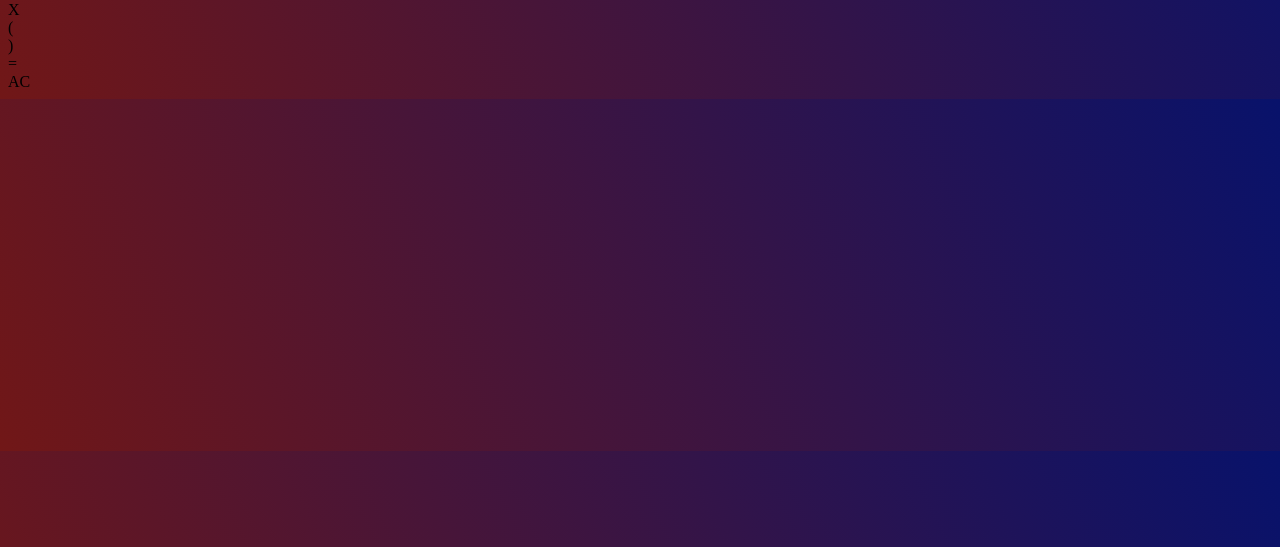
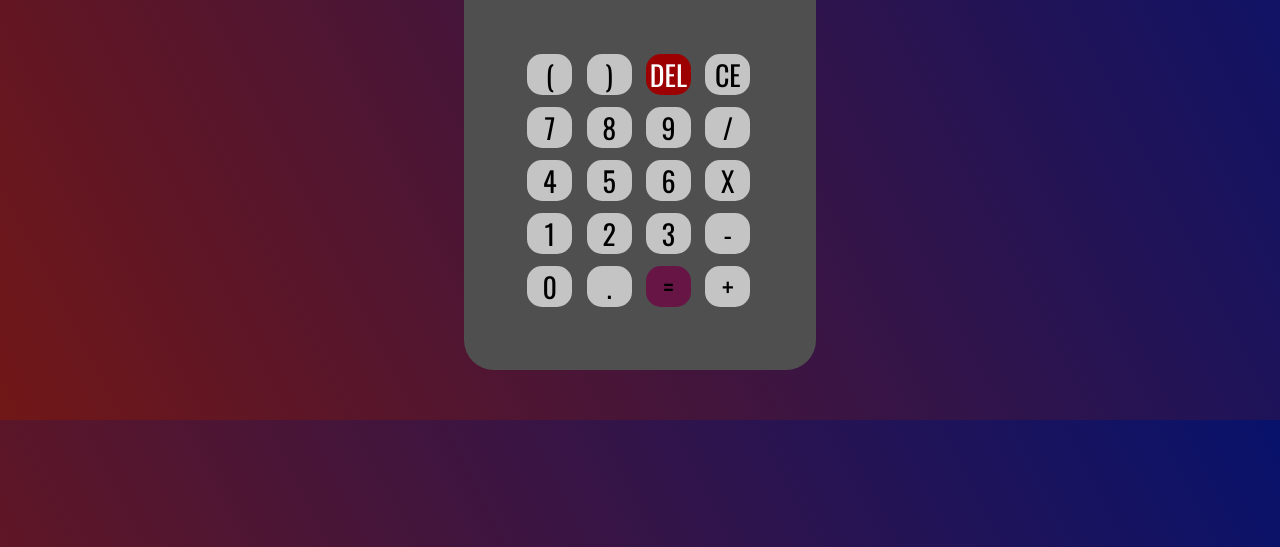
Before and after one commit to Ali-Afifi/calc-app, a plain HTML site: page index.html in a window 1280 px wide. Shown: the part 253-800 px from the top of the page. Drawn offline with nearby package versions, Linux system fonts and the light colour scheme.

Commit message:
finished css

```diff
--- a/index.html
+++ b/index.html
@@ -3,36 +3,36 @@
 <head>
     <meta charset="UTF-8">
     <meta http-equiv="X-UA-Compatible" content="IE=edge">
-    <meta name="viewport" content="width=device-width, initial-scale=1.0">
-    <link rel="stylesheet" href="main.css">
+    <meta name="viewport" content="wclassth=device-wclassth, initial-scale=1.0">
+    <link rel="stylesheet" href="./main.css">
     <title>Document</title>
 </head>
 <body>
-    <div class="main">
-        <div class="calc-body">
-            <div class="screen">
-                <h2 class="screen-text"></h2>
-            </div>
-            <div class="calc-buttons">
-                <div class="num">0</div>
-                <div class="num">1</div>
-                <div class="num">2</div>
-                <div class="num">3</div>
-                <div class="num">4</div>
-                <div class="num">5</div>
-                <div class="num">6</div>
-                <div class="num">7</div>
-                <div class="num">8</div>
-                <div class="num">9</div>
-                <div class="addition">+</div>
-                <div class="subtraction">-</div>
-                <div class="division">/</div>
-                <div class="multiplication">X</div>
-                <div class="leftP">(</div>
-                <div class="rightP">)</div>
-                <div class="equal">=</div>
-                <div class="clear">AC</div>
-            </div>
+    <div class="calc-body">
+        <div class="screen">
+            <h2 class="screen-text">Test</h2>
+        </div>
+        <div class="calc-buttons">
+            <div class="calc-button" id="leftP">(</div>
+            <div class="calc-button" id="rightP">)</div>
+            <div class="calc-button" id="delete">DEL</div>
+            <div class="calc-button" id="clear">CE</div>
+            <div class="calc-button">7</div>
+            <div class="calc-button">8</div>
+            <div class="calc-button">9</div>
+            <div class="calc-button" id="division">/</div>
+            <div class="calc-button">4</div>
+            <div class="calc-button">5</div>
+            <div class="calc-button">6</div>
+            <div class="calc-button" id="multiplication">X</div>
+            <div class="calc-button">1</div>
+            <div class="calc-button">2</div>
+            <div class="calc-button">3</div>
+            <div class="calc-button" id="subtraction">-</div>
+            <div class="calc-button">0</div>
+            <div class="calc-button" id="dot">.</div>
+            <div class="calc-button" id="equal">=</div>
+            <div class="calc-button" id="addition">+</div>
         </div>
     </div>
 </body>
--- a/main.css
+++ b/main.css
@@ -1,5 +1,61 @@
 @import url('https://fonts.googleapis.com/css2?family=Oswald&display=swap');
 
 body {
-    background: linear-gradient(63.18deg, #711717 0%, #08126B 100%);
+    background-image: linear-gradient(63.18deg, #711717 0%, #08126B 100%);
+    display: flex;
+    align-items: center;
+    justify-content: center;
+    padding: 0;
+    margin: 0;
+    font-family: 'Oswald', sans-serif;
 }
+
+.calc-body {
+    background-color: #4F4F4F;
+    border-radius: 30px;
+    width: 22%;
+    /*height: 35%;*/
+    display: grid;
+    margin: 50px 0;
+    padding: 35px;
+    grid-template-columns: 1fr;
+    grid-template-rows: 1fr 1fr 1fr;
+}
+
+.screen {
+    grid-row: 1 / 2;
+    font-size: 35px;
+    background-color: #333333;
+    text-align: right;
+    color: white;
+    border-radius: 30px;
+
+}
+
+.calc-buttons {
+    grid-row: 2 / 4;
+    margin-top: 26px;
+    padding: 10%;
+    display: grid;
+    grid-template-columns: repeat(4, 1fr);
+    grid-template-rows: repeat(5, 1fr);
+    grid-column-gap: 12px;
+    grid-row-gap: 12px;
+    font-size: 28px;
+    text-align: center;
+}
+
+.calc-button {
+    width: 45px;
+    background-color: #c4c4c4;
+    border-radius: 15px;
+}
+
+#delete {
+    background-color: #9C0000;
+    color: white;
+}
+
+#equal {
+    background: rgba(105, 16, 69, 0.91);
+}
```
